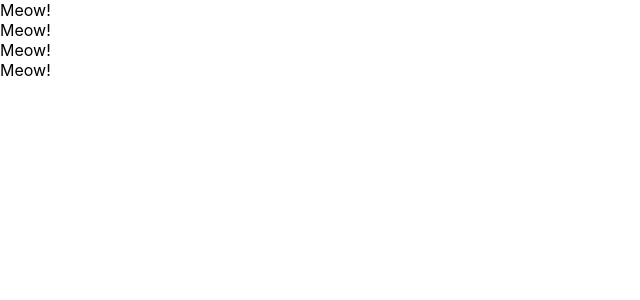
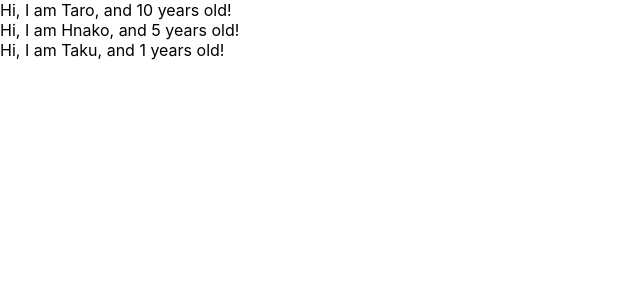
Before and after one commit to y-c-ts/react-practice, a React (Create React App) app: page / in a window 1280 px wide. Shown: the top 300 px of the page, without its empty margins (0-640 px from the left). Built offline with nearby package versions, Linux system fonts and the light colour scheme.

Commit message:
Learn props

```diff
--- a/src/App.js
+++ b/src/App.js
@@ -1,30 +1,28 @@
-import React, { Component } from 'react';
-
-/* class App extends Component{
-  render(){
-    return(
-    <React.Fragment>
-      <label htmlFor="bar">bar</label>
-     <input type="text" onChange={() => {console.log("I am clicked")}}/>
-    </React.Fragment>
-    )
-  }
-}
-*/
+import React from 'react';
 
 const App = () =>{
+  const profiles = [
+    {name: "Taro", age:10},
+    {name:"Hnako", age:5},
+    {name:'Taku'}
+  ]
   return (
   <div>
-    <Cat />
-    <Cat />
-    <Cat />
-    <Cat />
+     {
+       profiles.map((profile, index) => {
+         return <User name={profile.name} age={profile.age} key={index}/>
+       } )
+     }
   </div>
-  );
+  )
 }
 
-const Cat = () =>{
-  return <div>Meow!</div>
+const User = (props) =>{
+return <div>Hi, I am {props.name}, and {props.age} years old!</div>
+}
+
+User.defaultProps = {
+  age:1
 }
 
 export default App;
```
